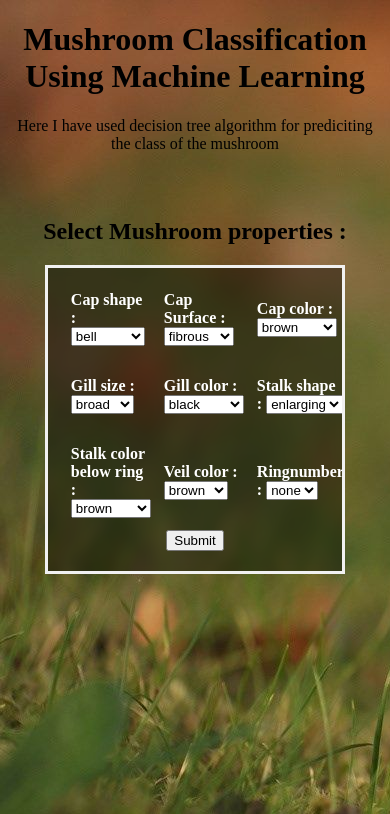
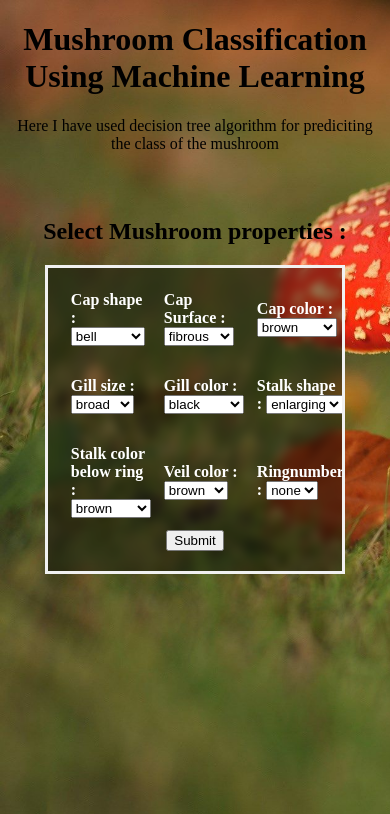
Before and after one commit to Hillul-Sutia/mushroom-classification, a Flask app: page / in a window 390 px wide. Shown: the top 814 px of the page. Run offline with Flask 2, Linux system fonts and the light colour scheme; parts of the project's set-up code (start-up, migrations or seed data) failed here and were passed over.

Commit message:
responsive attempt for mobile

```diff
--- a/templates/main.html
+++ b/templates/main.html
@@ -44,6 +44,8 @@
         body {
             background-image: url('/static/images/mush.jpg');
             background-repeat: no-repeat;
+            background-attachment: fixed;
+            background-size: cover;
         }
     </style>
 </head>
--- a/templates/sub.html
+++ b/templates/sub.html
@@ -31,6 +31,8 @@
         body{
             background-image: url('/static/images/mush2.jpg');
             background-repeat: no-repeat;
+            background-attachment: fixed;
+            background-size: cover;
         }
     </style>
 </head>
```
